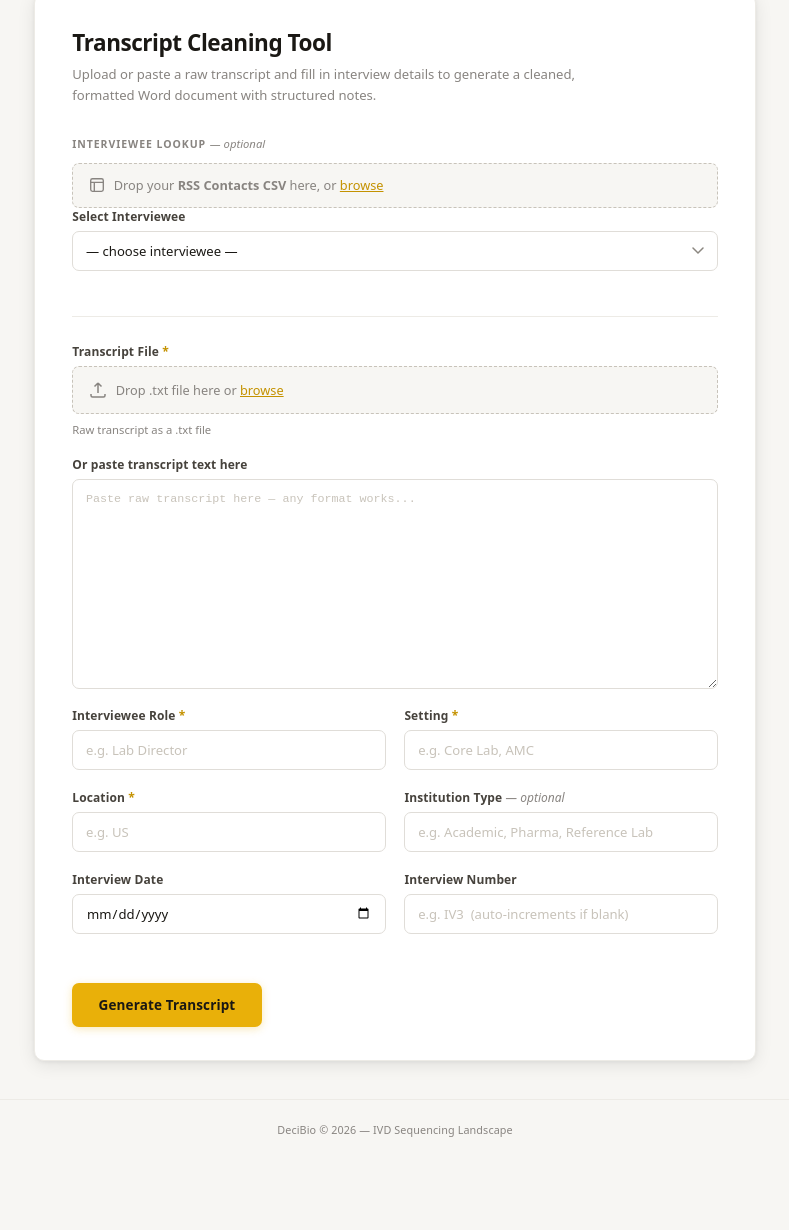
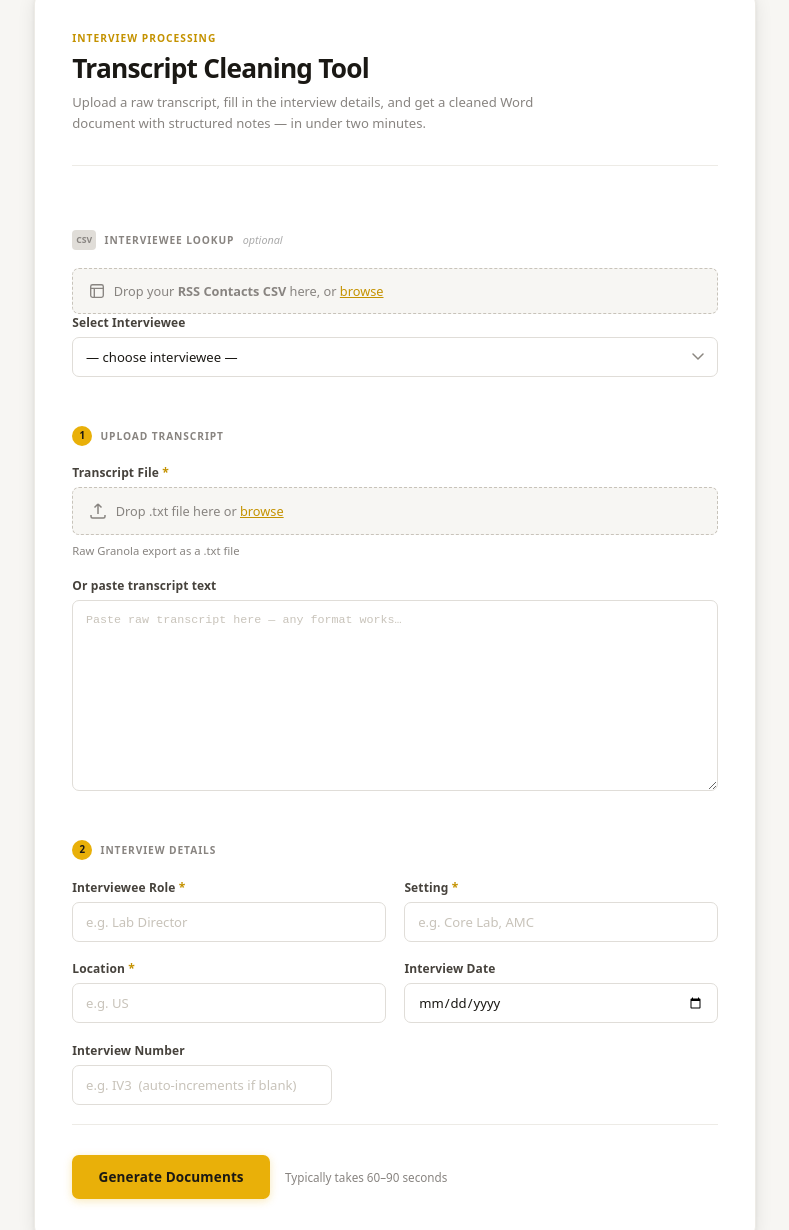
Before and after one commit to benjaminzaidel-095/transcripts, a website: page docs/index.html in a window 1280 px wide. Shown: the part 101-1331 px from the top of the page, without its empty margins (245-1034 px from the left). Before the commit the page ends 1261 px from the top, so only its background shows below. Drawn offline with Linux system fonts and the light colour scheme; no server answers.

Commit message:
front end,

```diff
--- a/docs/index.html
+++ b/docs/index.html
@@ -16,17 +16,25 @@
 
   <main class="main">
     <div class="card">
+
+      <div class="card-header">
+        <p class="card-eyebrow">Interview Processing</p>
         <h1 class="card-title">Transcript Cleaning Tool</h1>
         <p class="card-subtitle">
-        Upload or paste a raw transcript and fill in interview details to generate a
-        cleaned, formatted Word document with structured notes.
+          Upload a raw transcript, fill in the interview details, and get a
+          cleaned Word document with structured notes — in under two minutes.
         </p>
+      </div>
 
       <form id="transcriptForm" novalidate>
 
-        <!-- ── Interviewee Lookup ────────────────────────────────────────── -->
-        <div class="csv-section">
-          <p class="section-label">Interviewee Lookup <span class="section-label-sub">— optional</span></p>
+        <!-- ── Step 0: Interviewee Lookup (optional) ──────────────────────── -->
+        <div class="form-section">
+          <h3 class="form-section-title">
+            <span class="form-step form-step--muted">CSV</span>
+            Interviewee Lookup
+            <span class="form-section-optional">optional</span>
+          </h3>
 
           <div class="file-drop csv-drop" id="csvDrop">
             <input type="file" id="csvFile" accept=".csv" class="file-input" />
@@ -47,7 +55,13 @@
           </div>
         </div>
 
-        <!-- ── Transcript Input ─────────────────────────────────────────── -->
+        <!-- ── Step 1: Upload Transcript ─────────────────────────────────── -->
+        <div class="form-section">
+          <h3 class="form-section-title">
+            <span class="form-step">1</span>
+            Upload Transcript
+          </h3>
+
           <div class="field-group">
             <label for="transcriptFile" class="label">
               Transcript File <span class="required">*</span>
@@ -62,16 +76,23 @@
                 <span>Drop .txt file here or <span class="link">browse</span></span>
               </div>
             </div>
-          <p class="hint">Raw transcript as a .txt file</p>
+            <p class="hint">Raw Granola export as a .txt file</p>
           </div>
 
           <div class="field-group">
-          <label for="transcriptText" class="label">Or paste transcript text here</label>
-          <textarea id="transcriptText" class="textarea-input" rows="10"
-                    placeholder="Paste raw transcript here — any format works..."></textarea>
+            <label for="transcriptText" class="label">Or paste transcript text</label>
+            <textarea id="transcriptText" class="textarea-input" rows="9"
+                      placeholder="Paste raw transcript here — any format works…"></textarea>
+          </div>
         </div>
 
-        <!-- ── Interview Details ────────────────────────────────────────── -->
+        <!-- ── Step 2: Interview Details ─────────────────────────────────── -->
+        <div class="form-section">
+          <h3 class="form-section-title">
+            <span class="form-step">2</span>
+            Interview Details
+          </h3>
+
           <div class="field-row">
             <div class="field-group">
               <label for="role" class="label">
@@ -98,30 +119,22 @@
                      placeholder="e.g. US" autocomplete="off" />
             </div>
             <div class="field-group">
-            <label for="institutionType" class="label">
-              Institution Type <span class="label-optional">— optional</span>
-            </label>
-            <input type="text" id="institutionType" name="institutionType" class="input"
-                   placeholder="e.g. Academic, Pharma, Reference Lab" autocomplete="off" />
+              <label for="interviewDate" class="label">Interview Date</label>
+              <input type="date" id="interviewDate" name="interviewDate" class="input" />
             </div>
           </div>
 
-        <div class="field-row">
-          <div class="field-group">
-            <label for="interviewDate" class="label">Interview Date</label>
-            <input type="date" id="interviewDate" name="interviewDate" class="input" />
-          </div>
-          <div class="field-group field-group--narrow" style="max-width:100%">
+          <div class="field-group field-group--narrow">
             <label for="interviewNum" class="label">Interview Number</label>
             <input type="text" id="interviewNum" name="interviewNum" class="input"
                    placeholder="e.g. IV3  (auto-increments if blank)" autocomplete="off" />
           </div>
         </div>
 
-        <!-- ── Submit ───────────────────────────────────────────────────── -->
-        <div class="actions">
+        <!-- ── Submit ─────────────────────────────────────────────────────── -->
+        <div class="form-actions">
           <button type="submit" class="btn-primary" id="submitBtn">
-            <span class="btn-text">Generate Transcript</span>
+            <span class="btn-text">Generate Documents</span>
             <span class="btn-spinner" hidden>
               <svg class="spinner-icon" viewBox="0 0 24 24" fill="none" stroke="currentColor" stroke-width="2">
                 <path d="M12 2v4M12 18v4M4.93 4.93l2.83 2.83M16.24 16.24l2.83 2.83M2 12h4M18 12h4M4.93 19.07l2.83-2.83M16.24 7.76l2.83-2.83"/>
@@ -129,6 +142,7 @@
               <span id="stageLabel">Cleaning transcript…</span>
             </span>
           </button>
+          <p class="actions-hint">Typically takes 60–90 seconds</p>
         </div>
 
         <div id="statusBox" class="status-box" hidden></div>
@@ -138,7 +152,12 @@
 
     <!-- ── Download results panel ──────────────────────────────────────── -->
     <div class="card card--downloads" id="downloadPanel" hidden>
-      <p class="download-heading">Ready to download</p>
+      <div class="download-header">
+        <svg width="20" height="20" viewBox="0 0 20 20" fill="none" stroke="currentColor" stroke-width="1.8">
+          <path d="M5 10l4 4 6-7" stroke-linecap="round" stroke-linejoin="round"/>
+        </svg>
+        <span>Files ready</span>
+      </div>
       <div class="download-row">
         <button class="btn-download" id="dlTranscript">
           <svg width="16" height="16" viewBox="0 0 20 20" fill="none" stroke="currentColor" stroke-width="1.8">
@@ -152,7 +171,7 @@
             <path d="M10 3v10M10 13l-3.5-3.5M10 13l3.5-3.5" stroke-linecap="round" stroke-linejoin="round"/>
             <path d="M3 15.5h14" stroke-linecap="round"/>
           </svg>
-          Notes Document&nbsp;<span class="btn-download-ext">.docx</span>
+          Interview Notes&nbsp;<span class="btn-download-ext">.docx</span>
         </button>
       </div>
     </div>
--- a/docs/style.css
+++ b/docs/style.css
@@ -87,7 +87,7 @@ body {
   border: 1px solid var(--grey-100);
   border-radius: var(--radius);
   box-shadow: var(--shadow-md);
-  padding: 2.25rem 2.5rem;
+  padding: 2.5rem;
 }
 
 .card--secondary {
@@ -96,20 +96,101 @@ body {
   box-shadow: var(--shadow);
 }
 
+/* ── Card header ─────────────────────────────────────────────────────────── */
+.card-header {
+  margin-bottom: 2.25rem;
+  padding-bottom: 2rem;
+  border-bottom: 1px solid var(--grey-100);
+}
+
+.card-eyebrow {
+  font-size: .68rem;
+  font-weight: 700;
+  color: var(--yellow-dark);
+  text-transform: uppercase;
+  letter-spacing: .1em;
+  margin-bottom: .5rem;
+}
+
 .card-title {
-  font-size: 1.5rem;
-  font-weight: 700;
-  letter-spacing: -.02em;
+  font-size: 1.75rem;
+  font-weight: 800;
+  letter-spacing: -.03em;
   color: var(--grey-900);
-  margin-bottom: .4rem;
+  margin-bottom: .5rem;
+  line-height: 1.2;
 }
 
 .card-subtitle {
   font-size: .875rem;
   color: var(--grey-500);
-  line-height: 1.6;
-  margin-bottom: 2rem;
-  max-width: 560px;
+  line-height: 1.65;
+  max-width: 520px;
+}
+
+/* ── Form sections ───────────────────────────────────────────────────────── */
+.form-section {
+  padding-top: 2rem;
+  margin-bottom: 0;
+}
+
+.form-section-title {
+  display: flex;
+  align-items: center;
+  gap: .55rem;
+  font-size: .68rem;
+  font-weight: 700;
+  color: var(--grey-500);
+  text-transform: uppercase;
+  letter-spacing: .09em;
+  margin-bottom: 1.25rem;
+}
+
+.form-step {
+  display: inline-flex;
+  align-items: center;
+  justify-content: center;
+  width: 20px;
+  height: 20px;
+  background: var(--yellow);
+  color: var(--grey-900);
+  border-radius: 50%;
+  font-size: .65rem;
+  font-weight: 800;
+  flex-shrink: 0;
+  letter-spacing: 0;
+}
+
+.form-step--muted {
+  background: var(--grey-200);
+  color: var(--grey-500);
+  font-size: .58rem;
+  width: 24px;
+  border-radius: 4px;
+}
+
+.form-section-optional {
+  font-weight: 400;
+  font-style: italic;
+  text-transform: none;
+  letter-spacing: 0;
+  color: var(--grey-400, #aaa);
+  font-size: .72rem;
+}
+
+/* ── Form actions ────────────────────────────────────────────────────────── */
+.form-actions {
+  padding-top: 2rem;
+  margin-top: .25rem;
+  border-top: 1px solid var(--grey-100);
+  display: flex;
+  align-items: center;
+  gap: 1rem;
+}
+
+.actions-hint {
+  font-size: .78rem;
+  color: var(--grey-500);
 }
 
 /* ── Form fields ─────────────────────────────────────────────────────────── */
@@ -142,13 +223,6 @@ body {
 }
 
 .required { color: var(--yellow-dark); }
-
-.label-optional {
-  font-weight: 400;
-  font-style: italic;
-  color: var(--grey-500);
-  letter-spacing: 0;
-}
 
 .input {
   height: 40px;
@@ -222,7 +296,7 @@ body {
 .file-drop.has-file .file-drop-label { color: var(--green); font-weight: 600; }
 .link { color: var(--yellow-dark); text-decoration: underline; }
 
-/* ── Actions ─────────────────────────────────────────────────────────────── */
+/* ── Actions (legacy, kept for CLI panel) ────────────────────────────────── */
 .actions { margin-top: 2rem; }
 
 .btn-primary {
@@ -342,30 +416,7 @@ body {
   border-color: var(--yellow);
 }
 
-/* ── CSV section ─────────────────────────────────────────────────────────── */
-.csv-section {
-  margin-bottom: 1.75rem;
-  padding-bottom: 1.75rem;
-  border-bottom: 1px solid var(--grey-100);
-}
-
-.section-label {
-  font-size: .7rem;
-  font-weight: 700;
-  color: var(--grey-500);
-  text-transform: uppercase;
-  letter-spacing: .09em;
-  margin-bottom: .75rem;
-}
-
-.section-label-sub {
-  font-weight: 400;
-  text-transform: none;
-  letter-spacing: 0;
-  font-style: italic;
-  font-size: .75rem;
-}
-
+/* ── CSV drop ────────────────────────────────────────────────────────────── */
 .csv-drop { margin-bottom: 0; }
 
 /* ── Auto-filled field highlight ─────────────────────────────────────────── */
@@ -413,7 +464,7 @@ body {
 /* ── Download panel ──────────────────────────────────────────────────────── */
 .card--downloads {
   background: #fff;
-  border: 1px solid var(--grey-100);
+  border: 1.5px solid var(--yellow-mid);
   position: relative;
   overflow: hidden;
 }
@@ -426,13 +477,19 @@ body {
   background: var(--yellow);
 }
 
-.download-heading {
-  font-size: .72rem;
+.download-header {
+  display: flex;
+  align-items: center;
+  gap: .55rem;
+  font-size: .9rem;
   font-weight: 700;
-  color: var(--grey-500);
-  text-transform: uppercase;
-  letter-spacing: .09em;
-  margin-bottom: 1rem;
+  color: var(--grey-700);
+  margin-bottom: 1.1rem;
+}
+
+.download-header svg {
+  color: var(--green);
+  flex-shrink: 0;
 }
 
 .download-row {
```
Also changed, not shown: docs/app.js (+9 -11 lines), prompts/cleaning_prompt.txt (+10 -2 lines), 1 other file. Lines whose indentation alone changed are shown as unchanged.
